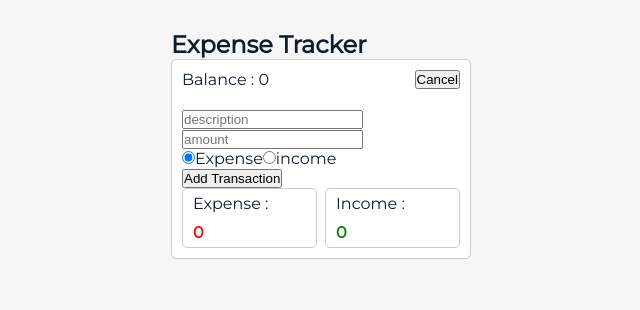
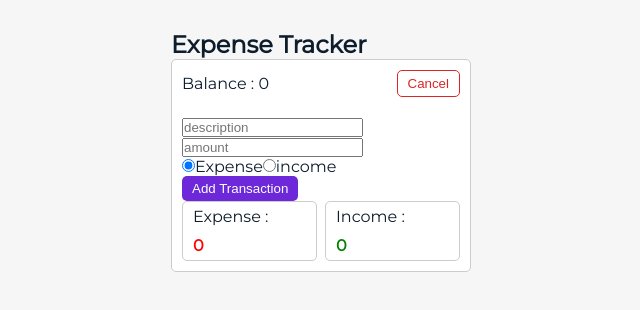
Before and after one commit to EhsanSaraee/expense-tracker, a React (Create React App) app: page / in a window 1280 px wide. Both pictures are taken after a click on the button "Add". Shown: the top 310 px of the page, without its empty margins (319-959 px from the left). Built offline with nearby package versions, Linux system fonts and the light colour scheme.

Commit message:
adding dynamic styles to buttons

```diff
--- a/src/App.css
+++ b/src/App.css
@@ -56,3 +56,31 @@
    font-weight: bold;
    color: green;
 }
+
+.btn {
+   color: #6d28d9;
+   outline: none;
+   padding: 5px 10px;
+   background-color: #ede9fe;
+   border: 1px solid #6d28d9;
+   border-radius: 5px;
+   cursor: pointer;
+}
+
+.add {
+   color: #059669;
+   background-color: #fff;
+   border: 1px solid #059669;
+}
+
+.cancel {
+   color: #dc2626;
+   background-color: #fff;
+   border: 1px solid #dc2626;
+}
+
+.primary {
+   color: #fff;
+   background-color: #6d28d9;
+   border: none;
+}
--- a/src/Components/Overview.jsx
+++ b/src/Components/Overview.jsx
@@ -7,17 +7,20 @@
       <>
          <div className="topSection">
             <p>Balance : {income - expense}</p>
-            <button onClick={() => setIsShow((prevState) => !prevState)}>
+            <button
+               className={`btn ${isShow ? 'cancel' : 'add'}`}
+               onClick={() => setIsShow((prevState) => !prevState)}
+            >
                {isShow ? 'Cancel' : 'Add'}
             </button>
          </div>
          {isShow && <TransactionForm addTransaction={addTransaction} />}
          <div className="resultSection">
             <div className="expenseBox">
-               Expense : <span className='red'>{expense}</span>
+               Expense : <span className="red">{expense}</span>
             </div>
             <div className="expenseBox">
-               Income : <span className='green'>{income}</span>
+               Income : <span className="green">{income}</span>
             </div>
          </div>
       </>
--- a/src/Components/TransactionForm.jsx
+++ b/src/Components/TransactionForm.jsx
@@ -52,7 +52,9 @@
             />
             <label htmlFor="income">income</label>
          </div>
-         <button type="submit">Add Transaction</button>
+         <button type="submit" className="btn primary">
+            Add Transaction
+         </button>
       </form>
    );
 };
```
